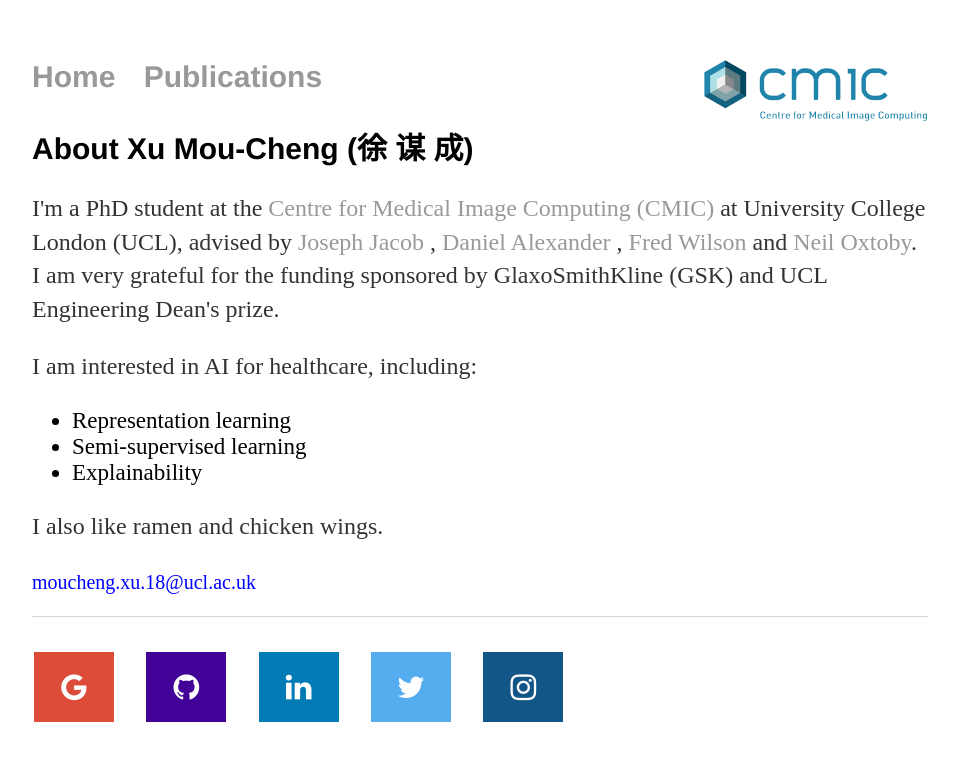
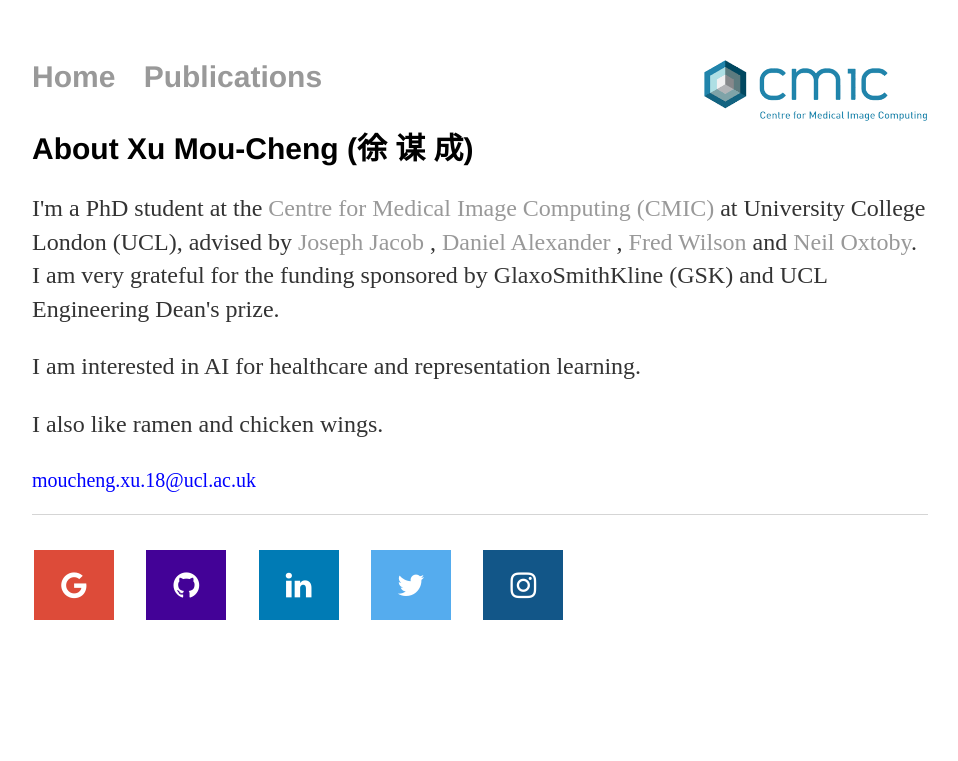
Before and after one commit to moucheng2017/mouchengxu.github.io, a Jekyll site: the page built from index.html, in a window 1280 px wide. Shown: the top 761 px of the page, without its empty margins (160-1118 px from the left). Built offline with Jekyll 4.4.1, drawn with Linux system fonts in a browser that asks for light colours.

Commit message:
Update index.html

```diff
--- a/index.html
+++ b/index.html
@@ -15,13 +15,13 @@ title: Mou-Cheng Xu
 	I am very grateful for the funding sponsored by GlaxoSmithKline (GSK) and UCL Engineering Dean's prize.
 	</p>
 
-	<p>I am interested in AI for healthcare, including:
+	<p>I am interested in AI for healthcare and representation learning.
 
-		<ul>
+<!-- 		<ul>
 			<li style="font-size:23px"> Representation learning </li>
 		  	<li style="font-size:23px"> Semi-supervised learning </li>
 			<li style="font-size:23px"> Explainability </li>
-		</ul>
+		</ul> -->
 
 	</p>
 
```
